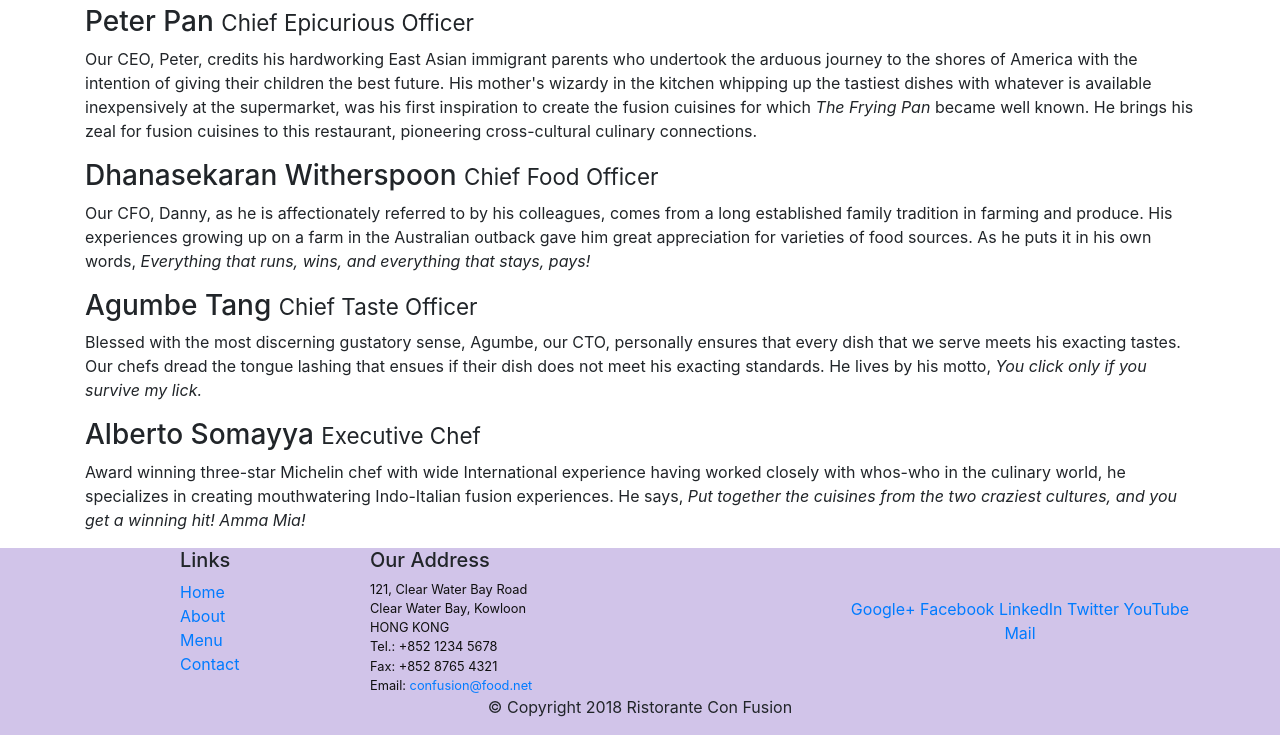
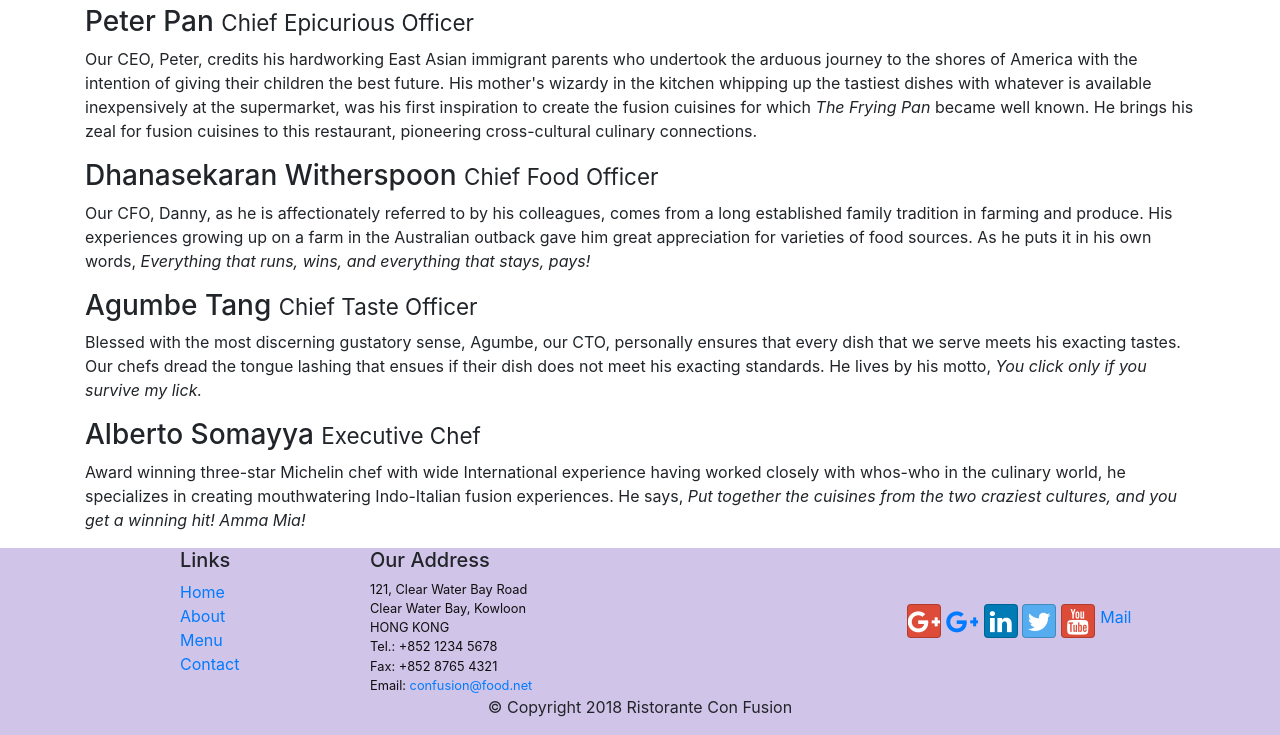
Before and after one commit to Sakshisaraswat/Bootstrap, a website: page aboutus.html in a window 1280 px wide. Shown: the part 750-1485 px from the top of the page. Drawn offline with nearby package versions, Linux system fonts and the light colour scheme.

Commit message:
icon fonts

```diff
--- a/aboutus.html
+++ b/aboutus.html
@@ -7,6 +7,8 @@
     <meta http-equiv="x-ua-compatible" content="ie=edge">
     <!-- Bootstrap CSS -->
     <link rel="stylesheet" href="node_modules/bootstrap/dist/css/bootstrap.min.css">
+    <link rel="stylesheet" href="node_modules/font-awesome/css/font-awesome.min.css">
+<link rel="stylesheet" href="node_modules/bootstrap-social/bootstrap-social.css">
     <link rel="stylesheet" href="css/review.css">
     <title>Ristorante Con Fusion: About Us</title>
 
@@ -108,12 +110,12 @@
                 </div>
                 <div class="col-12 col-sm-4 align-self-center">
                     <div class="text-center">
-                        <a href="http://google.com/+">Google+</a>
-                        <a href="http://www.facebook.com/profile.php?id=">Facebook</a>
-                        <a href="http://www.linkedin.com/in/">LinkedIn</a>
-                        <a href="http://twitter.com/">Twitter</a>
-                        <a href="http://youtube.com/">YouTube</a>
-                        <a href="mailto:">Mail</a>
+                        <a class="btn btn-social-icon btn-google" href="http://google.com/+"><i class="fa fa-google-plus fa-lg"></i></a>
+                        <a class="btn btn-social-icon btn-Facebook" href="http://www.facebook.com/profile.php?id="><i class="fa fa-google-plus fa-lg"></i></a>
+                        <a class="btn btn-social-icon btn-linkedin" href="http://www.linkedin.com/in/"><i class="fa fa-linkedin fa-lg"></i></a>
+                        <a class="btn btn-social-icon btn-twitter" href="http://twitter.com/"><i class="fa fa-twitter fa-lg"></i></a>
+                        <a class="btn btn-social-icon btn-google" href="http://youtube.com/"><i class="fa fa-youtube fa-lg"></i></a>
+                        <a class="btn btn-social-icon " href="mailto:">Mail</a>
                     </div>
                 </div>
            </div>
--- a/package.json
+++ b/package.json
@@ -15,6 +15,8 @@
   },
   "dependencies": {
     "bootstrap": "^4.0.0",
+    "bootstrap-social": "^5.1.1",
+    "font-awesome": "^4.7.0",
     "jquery": "^3.3.1",
     "popper.js": "^1.12.9"
   }
```
Also changed, not shown: index.html (+15 -13 lines), 1 other file.
